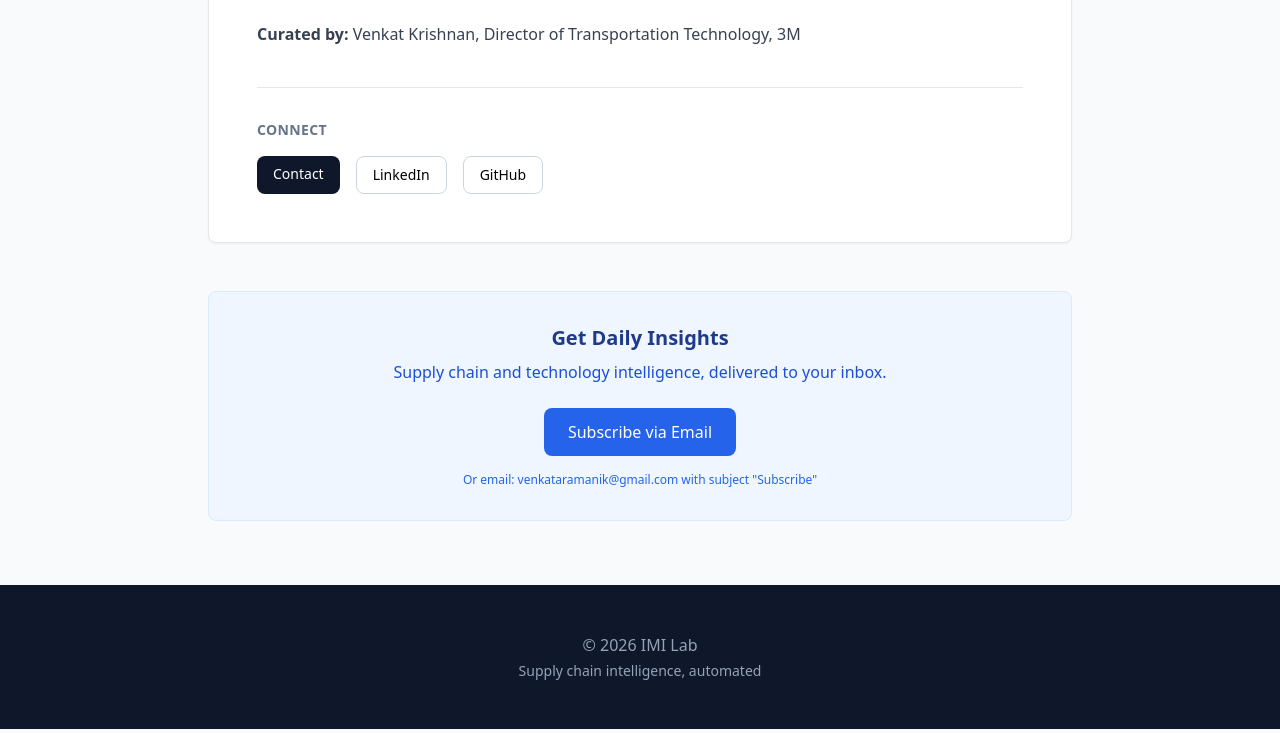
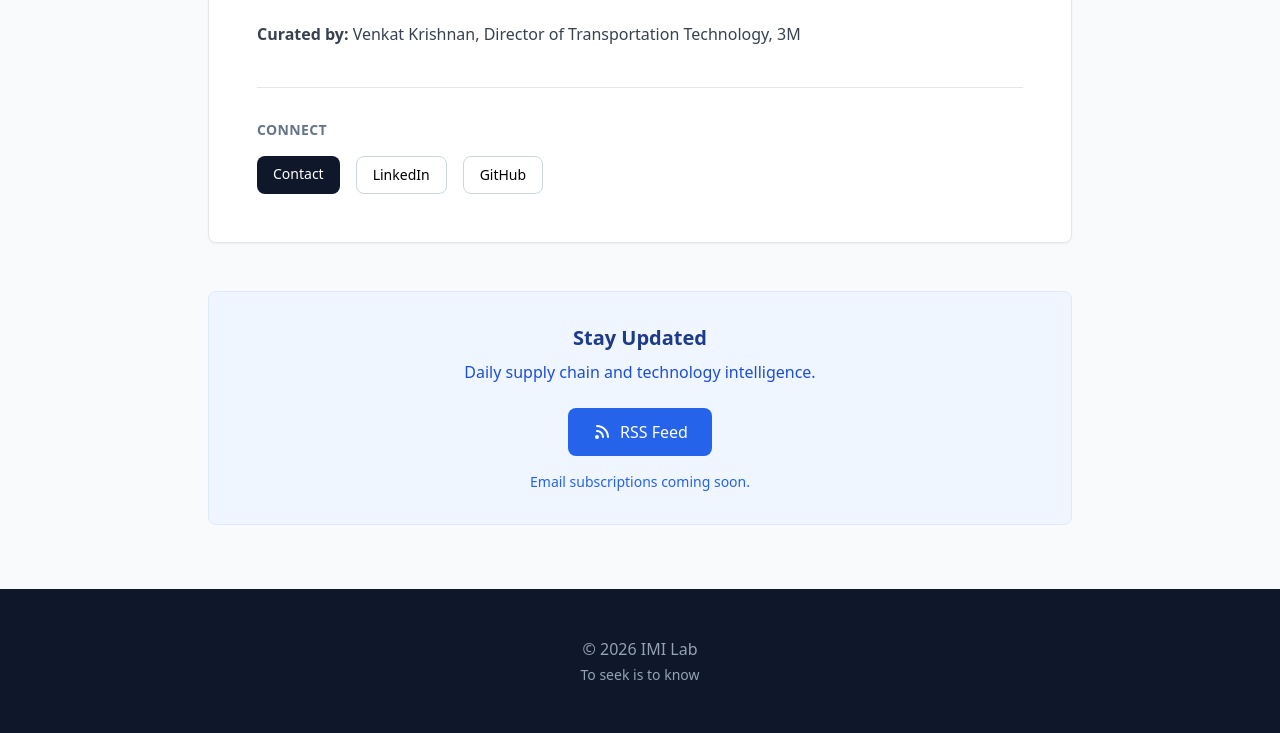
Before and after one commit to venkataramanik/imi-lab, an Astro site: page /about in a window 1280 px wide. Shown: the part 698-1431 px from the top of the page. Built offline with nearby package versions, Linux system fonts and the light colour scheme; Astro itself is replaced by a stand-in of ours.

Commit message:
Update about.astro

```diff
--- a/src/pages/about.astro
+++ b/src/pages/about.astro
@@ -15,6 +15,10 @@ const companies = ["Oracle", "JDA", "GM", "Microsoft", "3M"];
   <header class="bg-slate-900 text-white">
     <nav class="max-w-4xl mx-auto px-4 py-6 flex justify-between items-center">
       <a href="/" class="text-xl font-bold">← IMI Lab</a>
+      <div class="flex gap-6 text-sm">
+        <a href="/blog" class="text-slate-300 hover:text-white">All Articles</a>
+        <a href="/about" class="text-white font-medium">About</a>
+      </div>
     </nav>
   </header>
 
@@ -64,23 +68,29 @@ const companies = ["Oracle", "JDA", "GM", "Microsoft", "3M"];
 
     <!-- Subscribe Section -->
     <div class="mt-12 bg-blue-50 border border-blue-100 rounded-lg p-8 text-center">
-      <h2 class="text-xl font-bold text-blue-900 mb-2">Get Daily Insights</h2>
-      <p class="text-blue-700 mb-6">Supply chain and technology intelligence, delivered to your inbox.</p>
+      <h2 class="text-xl font-bold text-blue-900 mb-2">Stay Updated</h2>
+      <p class="text-blue-700 mb-6">Daily supply chain and technology intelligence.</p>
 
-      <a href="mailto:venkataramanik@gmail.com?subject=Subscribe%20to%20IMI%20Lab&body=Please%20add%20me%20to%20the%20IMI%20Lab%20daily%20digest."
-         class="inline-block px-6 py-3 bg-blue-600 text-white font-medium rounded-lg hover:bg-blue-700">
-        Subscribe via Email
-      </a>
+      <div class="flex flex-col sm:flex-row gap-4 justify-center items-center">
+        <a href="/rss.xml"
+           class="inline-flex items-center gap-2 px-6 py-3 bg-blue-600 text-white font-medium rounded-lg hover:bg-blue-700">
+          <svg xmlns="http://www.w3.org/2000/svg" class="h-5 w-5" viewBox="0 0 20 20" fill="currentColor">
+            <path d="M5 3a1 1 0 000 2c5.523 0 10 4.477 10 10a1 1 0 102 0C17 8.373 11.627 3 5 3z" />
+            <path d="M4 9a1 1 0 011-1 7 7 0 017 7 1 1 0 11-2 0 5 5 0 00-5-5 1 1 0 01-1-1zM3 15a2 2 0 114 0 2 2 0 01-4 0z" />
+          </svg>
+          RSS Feed
+        </a>
+      </div>
 
-      <p class="text-xs text-blue-600 mt-4">
-        Or email: venkataramanik@gmail.com with subject "Subscribe"
+      <p class="text-sm text-blue-600 mt-4">
+        Email subscriptions coming soon.
       </p>
     </div>
   </main>
 
   <footer class="bg-slate-900 text-slate-400 py-12 text-center">
     <p>&copy; {new Date().getFullYear()} IMI Lab</p>
-    <p class="text-sm mt-1">Supply chain intelligence, automated</p>
+    <p class="text-sm mt-1">To seek is to know</p>
   </footer>
 </body>
 </html>
```
